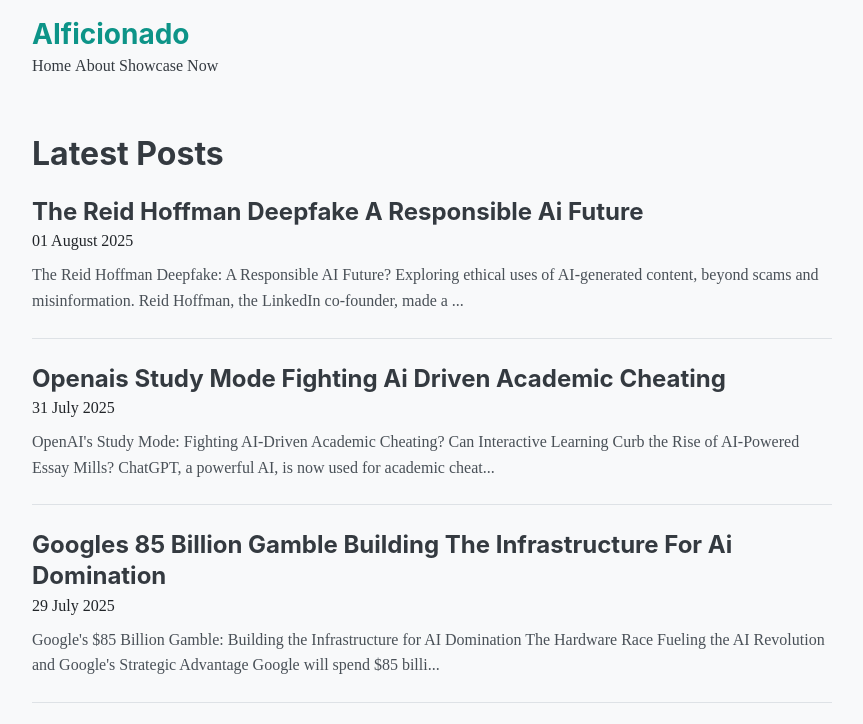
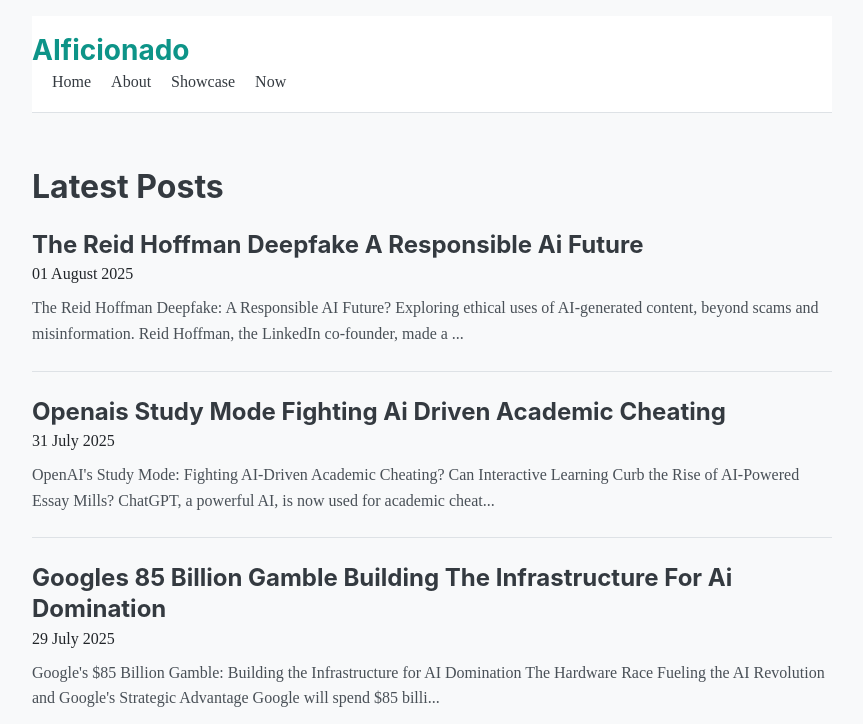
Before and after one commit to zirpo/auto-blogger-repo, an Eleventy site: page index.md in a window 1280 px wide. Shown: the top 724 px of the page, without its empty margins (208-1071 px from the left). Built offline with nearby package versions, Linux system fonts and the light colour scheme; Eleventy itself is replaced by a stand-in of ours; files that its build step writes are made by us from their sources.

Commit message:
style: enhance site header and navigation

```diff
--- a/_includes/base.njk
+++ b/_includes/base.njk
@@ -12,15 +12,17 @@
 </head>
 <body>
     <div class="container">
-        <header>
+        <header class="site-header">
             <div class="site-branding">
                 <h1><a href="/">{{ metadata.title }}</a></h1>
             </div>
             <nav class="site-navigation">
-                <a href="/">Home</a>
-                <a href="/about/">About</a>
-                <a href="/showcase/" target="_blank" rel="noopener noreferrer">Showcase</a>
-                <a href="/now/">Now</a>
+                <ul>
+                    <li><a href="/">Home</a></li>
+                    <li><a href="/about/">About</a></li>
+                    <li><a href="/showcase/" target="_blank" rel="noopener noreferrer">Showcase</a></li>
+                    <li><a href="/now/">Now</a></li>
+                </ul>
             </nav>
         </header>
         <main>
```
